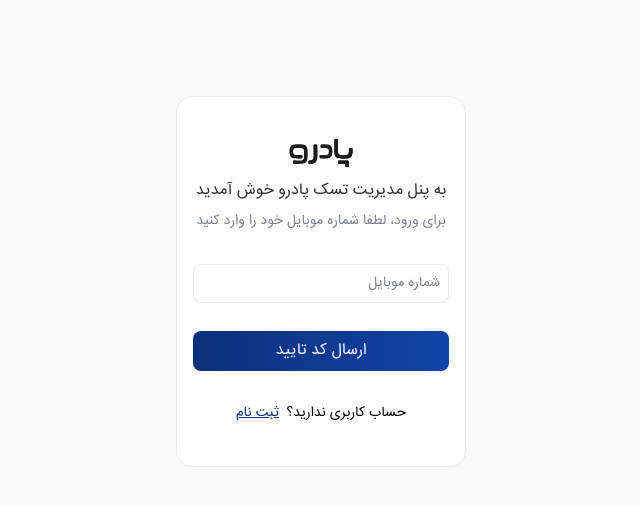
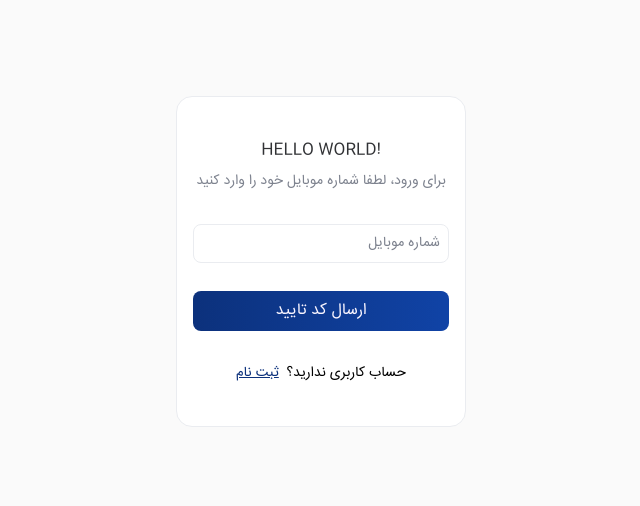
Before and after one commit to Sina-Hgs/IP-finder-react, a React (Vite) app: page / in a window 1280 px wide. Shown: the top 506 px of the page, without its empty margins (319-959 px from the left). Built offline with nearby package versions, Linux system fonts and the light colour scheme.

Commit message:
fix: minor changes

```diff
--- a/src/components/Container.tsx
+++ b/src/components/Container.tsx
@@ -11,18 +11,12 @@ interface ContainerProps {
   children: React.ReactNode;
 }
 
-const Container = ({
-  hasBackButton,
-  hasLogo,
-  header,
-  hero,
-  children,
-}: ContainerProps) => {
+const Container = ({ hasBackButton, hasLogo, header, hero, children }: ContainerProps) => {
   const navigate = useNavigate();
   return (
     <div className="bg-primary px-4 py-[42px] w-fit h-fit max-w-[80%] flex flex-col justify-center items-center gap-8 rounded-2xl border-primary border-[1px] relative m-auto top-24 transition-all max-[450px]:top-12">
       <div className="text-center flex flex-col justify-center items-center gap-1">
-        {hasLogo && <img src={Logo} alt="back-button" className="w-16 pb-2" />}
+        {false && <img src={Logo} alt="back-button" className="w-16 pb-2" />}
         {hasBackButton && (
           <Button
             type="button"
@@ -31,11 +25,7 @@ const Container = ({
               navigate("/");
             }}
           >
-            <img
-              src={BackButton}
-              alt="back-button"
-              className="absolute top-9 left-4"
-            />
+            <img src={BackButton} alt="back-button" className="absolute top-9 left-4" />
           </Button>
         )}
         <h2 className="text-md text-darkPrimary mb-1">{header}</h2>
--- a/src/pages/Login/LoginPage.tsx
+++ b/src/pages/Login/LoginPage.tsx
@@ -5,15 +5,13 @@ import { RootState } from "../../store/store";
 import SignUp from "./components/SignUp";
 
 const LoginPage = () => {
-  const phoneNumber = useSelector(
-    (state: RootState) => state.login.phoneNumber
-  );
+  const phoneNumber = useSelector((state: RootState) => state.login.phoneNumber);
 
   return (
     <Container
       hasLogo={true}
       hasBackButton={false}
-      header="به پنل مدیریت تسک پادرو خوش آمدید"
+      header="HELLO WORLD!"
       hero="برای ورود، لطفا شماره موبایل خود را وارد کنید"
     >
       <LoginForm phoneNumber={phoneNumber} />
```
Also changed, not shown: vercel.json (added).
